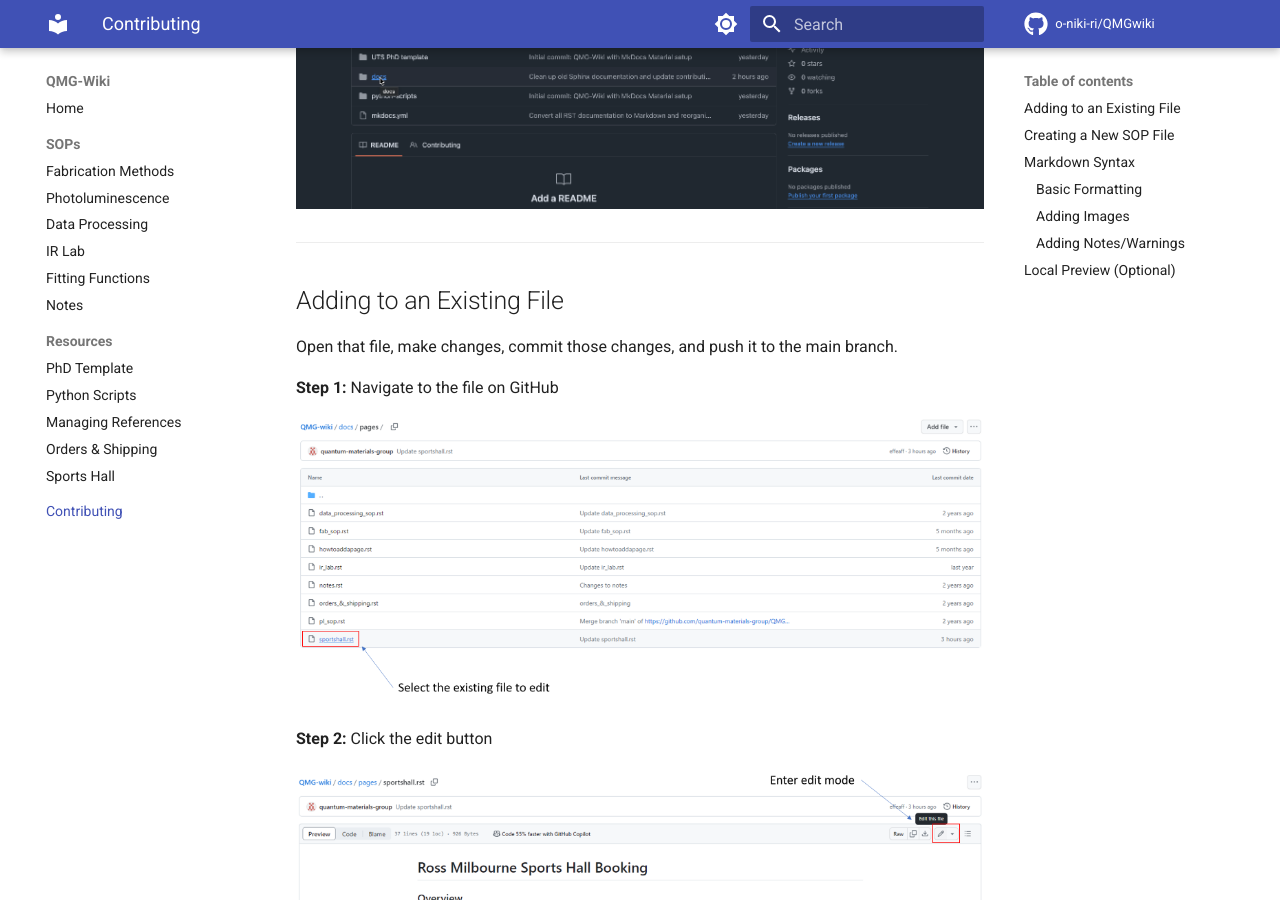
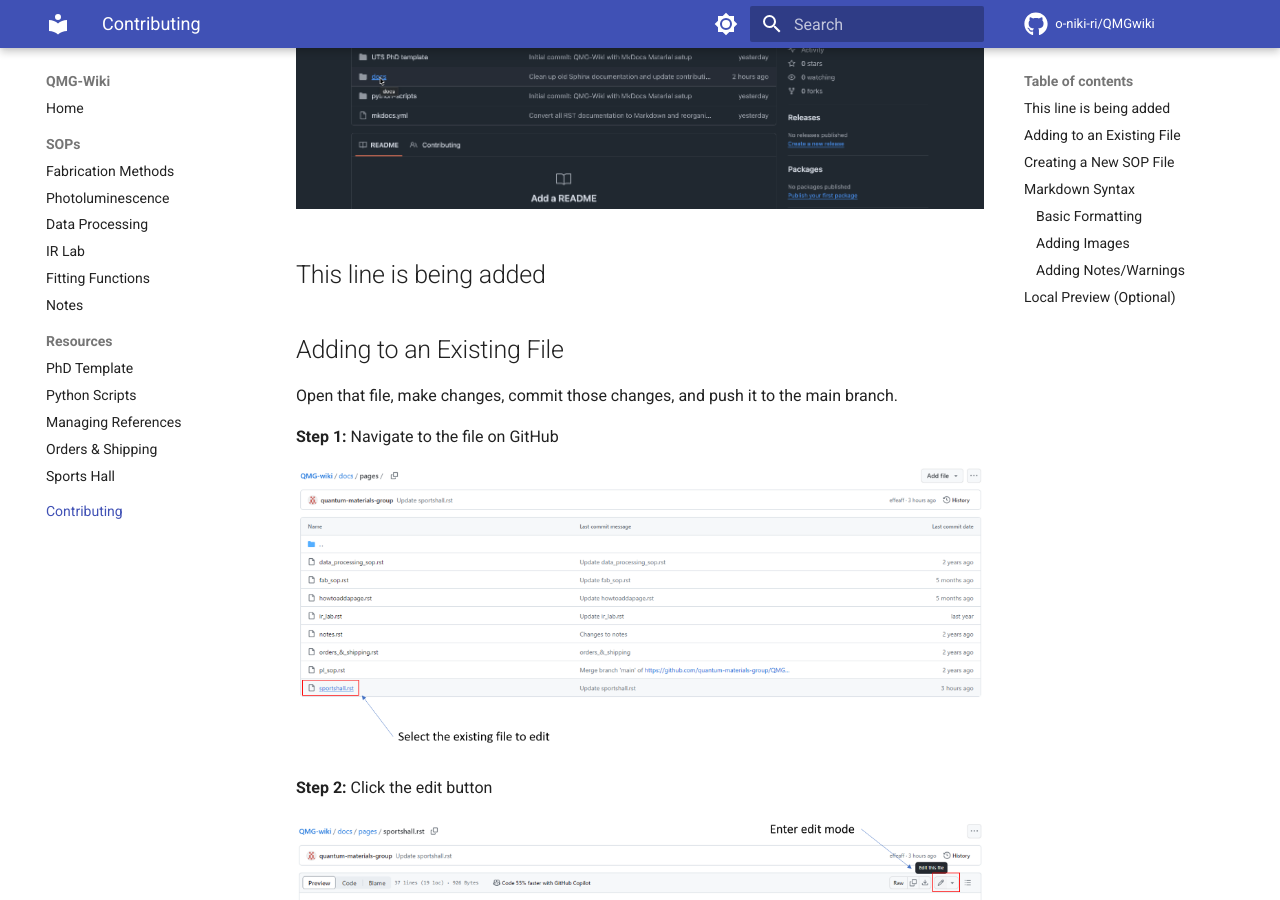
Before and after one commit to o-niki-ri/QMGwiki, an MkDocs documentation site: the page built from docs/contributing.md, in a window 1280 px wide and 900 px high, scrolled down 463 px. Built offline with MkDocs 1.6.1 and Material for MkDocs 9.7.7, drawn with Linux system fonts in a browser that asks for light colours; comment, search, counter and statistics services are not loaded.

Commit message:
Update contributing.md with additional instruction
Add a line to the contributing guidelines.

```diff
--- a/docs/contributing.md
+++ b/docs/contributing.md
@@ -8,7 +8,7 @@ Whether you want to update a page or make a new one, you will first have to navi
 
 ![Navigate to docs](_static/docs-nav.png)
 
-
+This line is being added
 ---
 
 ## Adding to an Existing File
```
